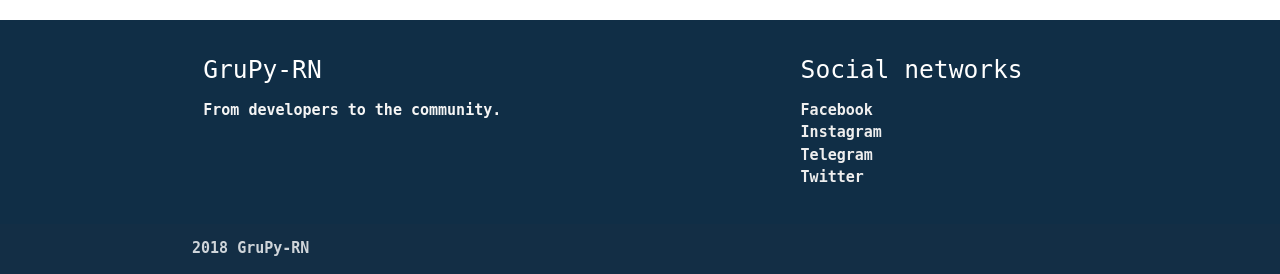
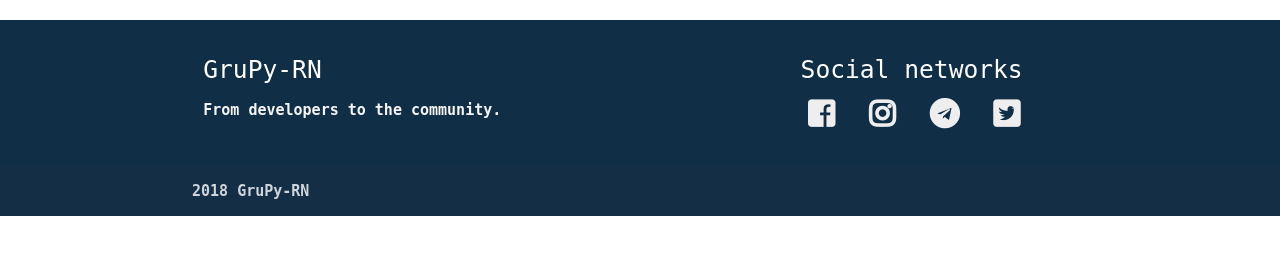
Before and after one commit to grupyrn/jararaca, a Django app: template website/templates/website/event.html in a window 1280 px wide. Shown: the part 607-881 px from the top of the page. After the commit the page ends 823 px from the top, so only its background shows below. Run offline with Django 3.2, Linux system fonts and the light colour scheme; the template is opened without the code that fills it, so the values that code supplies are empty; parts of the project's set-up code (start-up, migrations or seed data) failed here and were passed over; some libraries are stand-ins or nearby versions.

Commit message:
Adding social media icons to the footer

```diff
--- a/website/static/css/style.css
+++ b/website/static/css/style.css
@@ -88,6 +88,15 @@ body{
     font-weight: 700;
 }
 
+.social-network-li {
+    display: inline;
+    margin: 0 0 3px 0
+}
+
+.social-network-li a {
+    margin-right: 1.7rem
+}
+
 @media only screen and (max-width: 992px) {
     .center-logo {
         width: 130px;
--- a/website/templates/website/base.html
+++ b/website/templates/website/base.html
@@ -9,6 +9,7 @@
 
   <!-- CSS  -->
   <link href="https://fonts.googleapis.com/icon?family=Material+Icons" rel="stylesheet">
+  <link rel="stylesheet" href="https://use.fontawesome.com/releases/v5.2.0/css/all.css" integrity="sha384-hWVjflwFxL6sNzntih27bfxkr27PmbbK/iSvJ+a4+0owXq79v+lsFkW54bOGbiDQ" crossorigin="anonymous">
   <link href="{% static 'css/materialize.css' %}" type="text/css" rel="stylesheet" media="screen,projection"/>
   <link href="{% static 'css/style.css' %}" type="text/css" rel="stylesheet" media="screen,projection"/>
   {% block styles %}{% endblock styles %}
--- a/website/templates/website/footer.html
+++ b/website/templates/website/footer.html
@@ -9,12 +9,14 @@
     </div>
     <div class="col l4 offset-l2 s12">
       <h5 class="white-text">{% trans "Social networks" %}</h5>
-      <ul>
-        <li><a class="grey-text text-lighten-3" href="https://www.facebook.com/grupyrn/">Facebook</a></li>
-        <li><a class="grey-text text-lighten-3" href="https://www.instagram.com/grupyrn/">Instagram</a></li>
-        <li><a class="grey-text text-lighten-3" href="https://t.me/grupyrn">Telegram</a></li>
-        <li><a class="grey-text text-lighten-3" href="https://www.twitter.com/grupy_rn">Twitter</a></li>
-      </ul>
+      <div class="categories-container pin-top">
+        <ul class="categories db fa-ul">
+          <li class="fa-li social-network-li"><a class="grey-text text-lighten-3" href="https://www.facebook.com/grupyrn/" target="_blank"><i class="fab fa-facebook-square fa-2x"></i></a></li>
+          <li class="fa-li social-network-li"><a class="grey-text text-lighten-3" href="https://www.instagram.com/grupyrn/" target="_blank"><i class="fab fa-instagram fa-2x"></i></a></li>
+          <li class="fa-li social-network-li"><a class="grey-text text-lighten-3" href="https://t.me/grupyrn" target="_blank"><i class="fab fa-telegram fa-2x"></i></a></li>
+          <li class="fa-li social-network-li"><a class="grey-text text-lighten-3" href="https://www.twitter.com/grupy_rn" target="_blank"><i class="fab fa-twitter-square fa-2x"></i></a></li>
+        </ul>
+      </div>
     </div>
   </div>
 </div>
```
